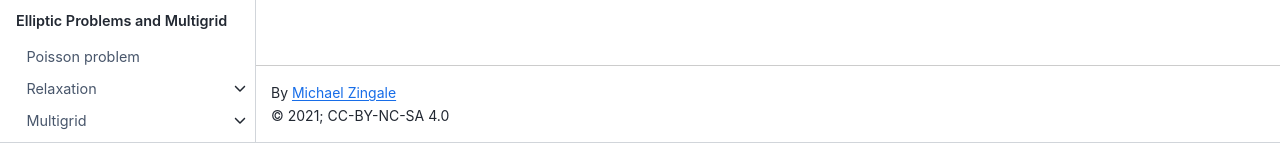
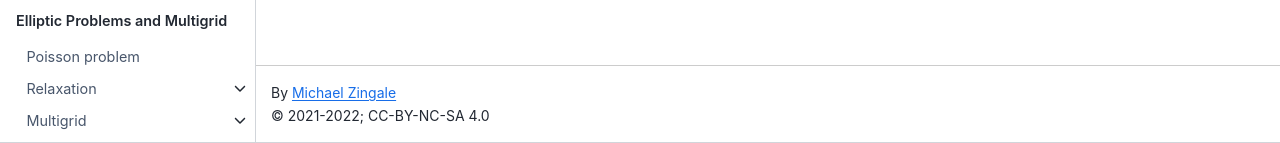
Before and after one commit to zingale/comp_astro_tutorial, a Jupyter Book: the page built from content/intro.md, in a window 1280 px wide. Shown: the part 758-901 px from the top of the page. Built offline with Jupyter Book 1.0.4 settings and Sphinx 7.4.7 and the Sphinx Book theme 1.1.4, drawn with Linux system fonts in a browser that asks for light colours.

Commit message:
update copy

```diff
--- a/content/_config.yml
+++ b/content/_config.yml
@@ -29,7 +29,7 @@ html:
   use_repository_button: true
   extra_footer: |
     <p>
-    &copy; 2021; CC-BY-NC-SA 4.0
+    &copy; 2021-2022; CC-BY-NC-SA 4.0
     <p>
 
 sphinx:
```
